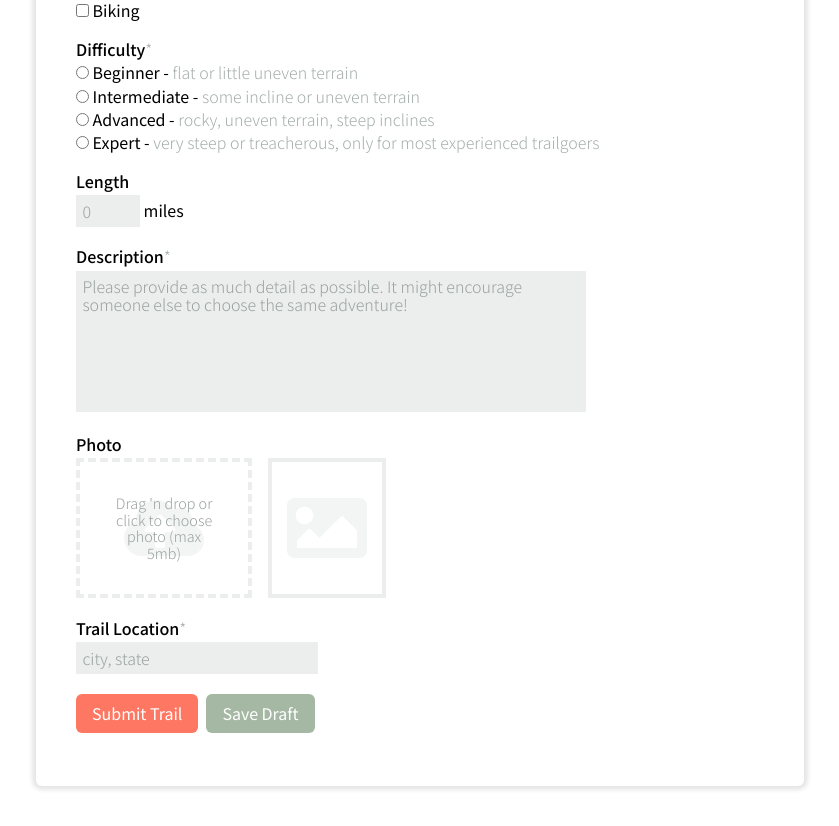
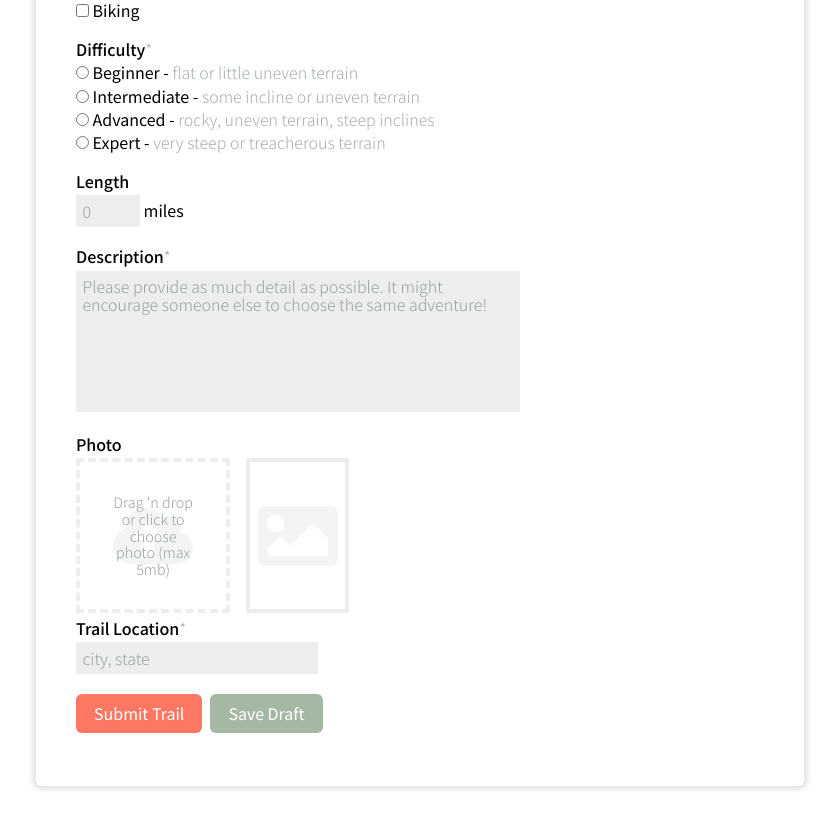
Before and after one commit to bumblybee/Trails, a React (Create React App) app: page /scout in a window 1280 px wide. Shown: the part 380-1206 px from the top of the page, without its empty margins (220-1059 px from the left). Built offline with nearby package versions, Linux system fonts and the light colour scheme.

Commit message:
scout form styling, reduced image size to 132px to account for border so when removing the size of container doesn't jump

```diff
--- a/src/pages/scout/ScoutTrail.js
+++ b/src/pages/scout/ScoutTrail.js
@@ -87,8 +87,8 @@ const ScoutTrail = () => {
     <sc.StyledFormContainer>
       <h2>Scouted a Trail?</h2>
       <p>Let's get some details</p>
+      <sc.StyledHr />
       <sc.StyledForm onSubmit={handleSubmit}>
-        <sc.StyledHr />
         <sc.StyledFormGroup>
           <label htmlFor="name">
             Trail Name<span title="required">*</span>
@@ -194,10 +194,7 @@ const ScoutTrail = () => {
               name="difficulty"
               checked={trailDetails.difficulty === "Expert"}
             />{" "}
-            Expert -{" "}
-            <span>
-              very steep or treacherous, only for most experienced trailgoers
-            </span>
+            Expert - <span>very steep or treacherous terrain</span>
           </label>
         </sc.StyledFormGroup>
         <sc.StyledFormGroup>
@@ -231,7 +228,7 @@ const ScoutTrail = () => {
             name=""
             id=""
             rows={7}
-            cols={51}
+            cols={44}
             style={{ resize: "none" }}
             placeholder="Please provide as much detail as possible. It might encourage someone else to choose the same adventure!"
             required
--- a/src/pages/scout/StyledScoutForm.js
+++ b/src/pages/scout/StyledScoutForm.js
@@ -61,7 +61,7 @@ export const StyledUploadContainer = styled.div`
   display: grid;
   grid-template-columns: 1.5fr 1fr;
   grid-gap: 1rem;
-  width: 45%;
+  width: 39.7%;
   height: 140px;
 `;
 
@@ -113,7 +113,7 @@ export const StyledImagePreview = styled.div`
   }
 
   img {
-    height: 140px;
+    height: 132px;
     width: 100%;
     object-fit: cover;
   }
@@ -137,7 +137,7 @@ export const StyledImagePreview = styled.div`
 `;
 
 export const StyledFormButton = styled.button`
-  padding: 10px 16px;
+  padding: 10px 18px;
   margin-right: 0.5rem;
   background: ${(props) => (props.submitButton ? "#fe7762" : "#a5b8a4")};
   color: #fff;
```
